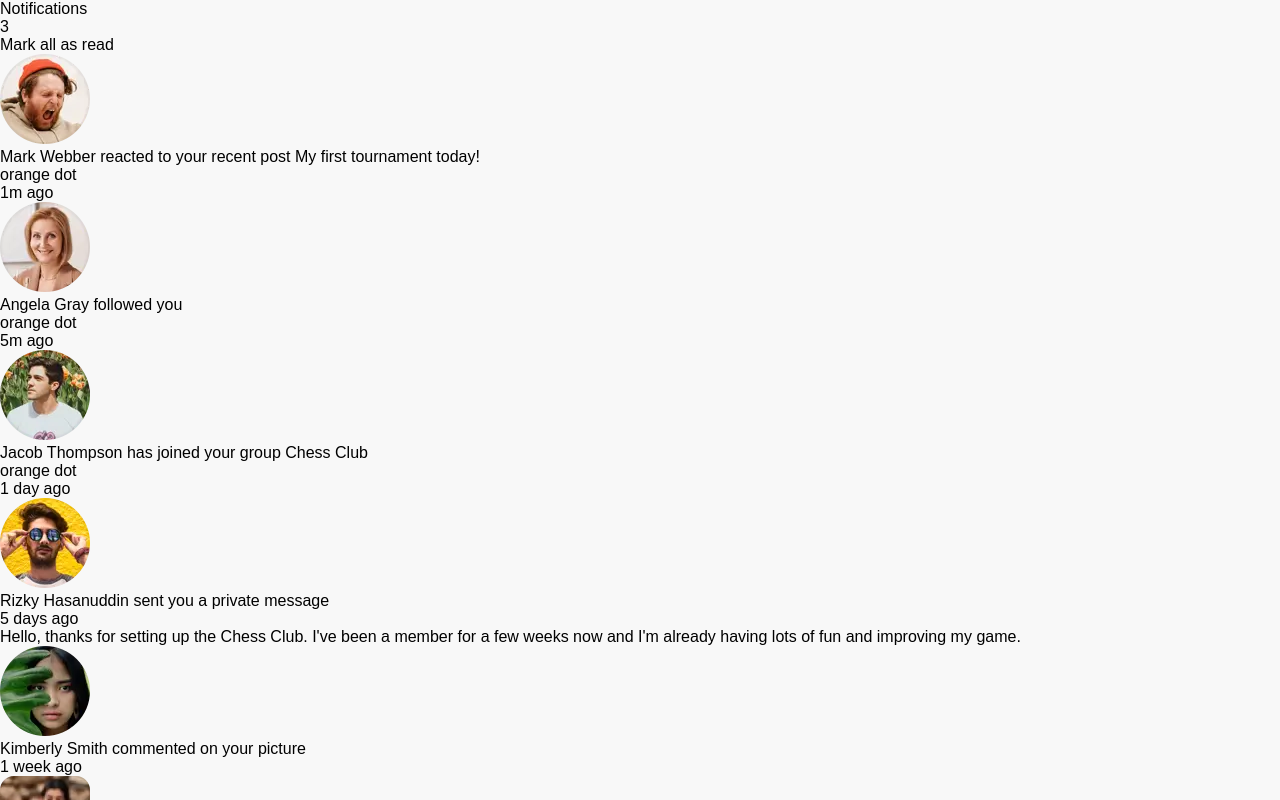
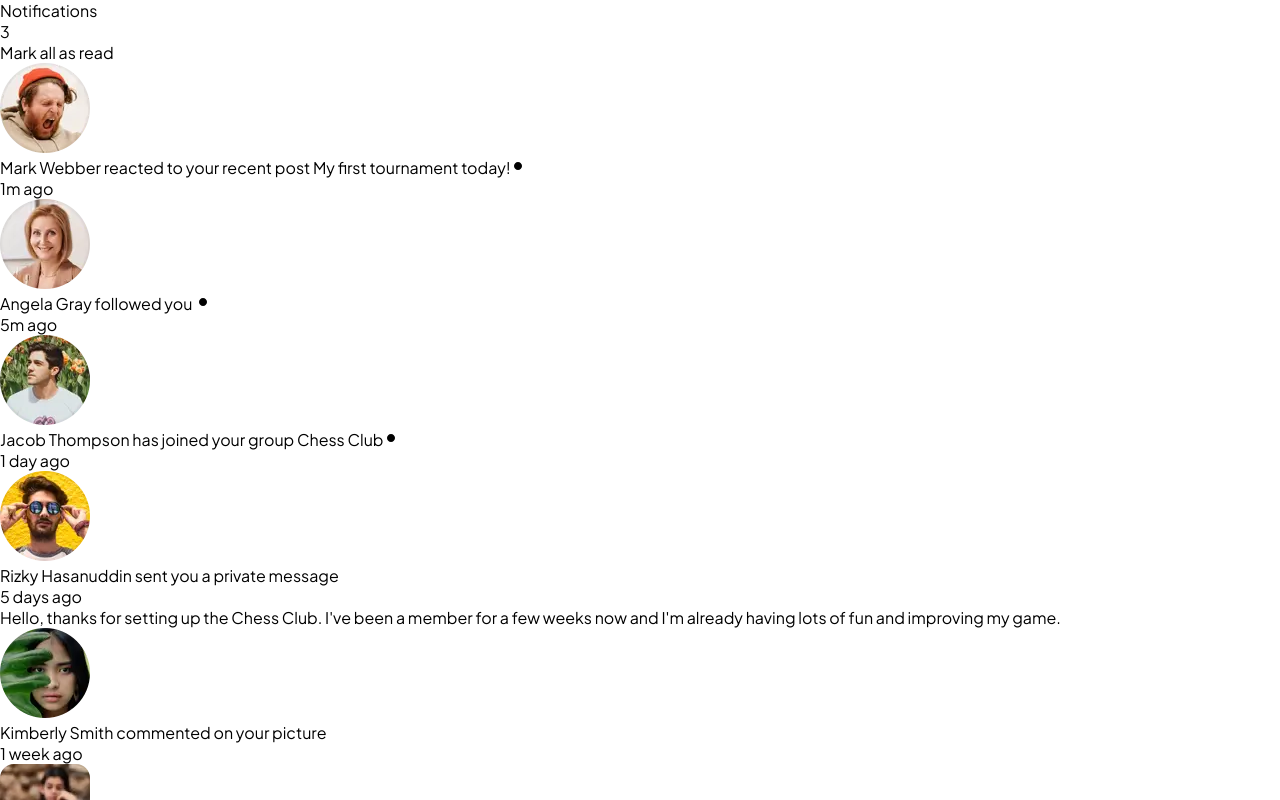
Before and after one commit to sorci89/notifications-page-main, a React (Create React App) app: page / in a window 1280 px wide. Shown: the top 800 px of the page. Built offline with nearby package versions, Linux system fonts and the light colour scheme.

Commit message:
add react icon for orange dot

```diff
--- a/package.json
+++ b/package.json
@@ -8,6 +8,7 @@
     "@testing-library/user-event": "^13.5.0",
     "react": "^18.2.0",
     "react-dom": "^18.2.0",
+    "react-icons": "^4.4.0",
     "react-scripts": "5.0.1",
     "web-vitals": "^2.1.4"
   },
--- a/public/index.html
+++ b/public/index.html
@@ -8,6 +8,9 @@
       name="description"
       content="Web site created using create-react-app"
     />
+    <link rel="preconnect" href="https://fonts.googleapis.com">
+    <link rel="preconnect" href="https://fonts.gstatic.com" crossorigin>
+    <link href="https://fonts.googleapis.com/css2?family=Plus+Jakarta+Sans:wght@400;500;700;800&display=swap" rel="stylesheet">
    <title>Notifications page</title>
   </head>
   <body>
--- a/src/App.css
+++ b/src/App.css
@@ -48,9 +48,7 @@ select {
 }
 
 body{
-  background-color: var(--whitesmoke);
-
-  font-family: 'Poppins', sans-serif;
+  font-family: 'Plus Jakarta Sans', sans-serif;
 }
 
 /* .App {
--- a/src/components/notifications/Notifications.jsx
+++ b/src/components/notifications/Notifications.jsx
@@ -1,5 +1,6 @@
 import React from 'react'
 import styles from '../notifications/notifications.module.css';
+import {GoPrimitiveDot} from 'react-icons/go'
 
 
 const Notifications = ({notifications, countUnread}) => {
@@ -19,12 +20,12 @@ const Notifications = ({notifications, countUnread}) => {
                     <span className={styles.userName}>{notification.userName}</span>{" "}
                     <span className={styles.action}>{notification.action}</span>{" "}
                     {notification.type === "withLink" && <span className={styles.link}>{notification.link}</span>}
-                    {notification.isRead === false && <div className={styles.orangeDot}>orange dot</div>}
+                    {notification.isRead === false && <GoPrimitiveDot className={styles.orangeDot} />}
                     <p className={styles.time}>{notification.time}</p>
                     {notification.type === "withMessage" && <p className={styles.privatMessage}>{notification.message}</p>}
                     {notification.type === "withPicture" && (
                         <div className={styles.referredPicture}>
-                        <img src={notification.picture} alt="Referenced pic" />
+                            <img src={notification.picture} alt="Referenced pic" />
                         </div>
                     )}
                 </div>
```
Also changed, not shown: 1 other file (tests, documents, lock files or other folders).
